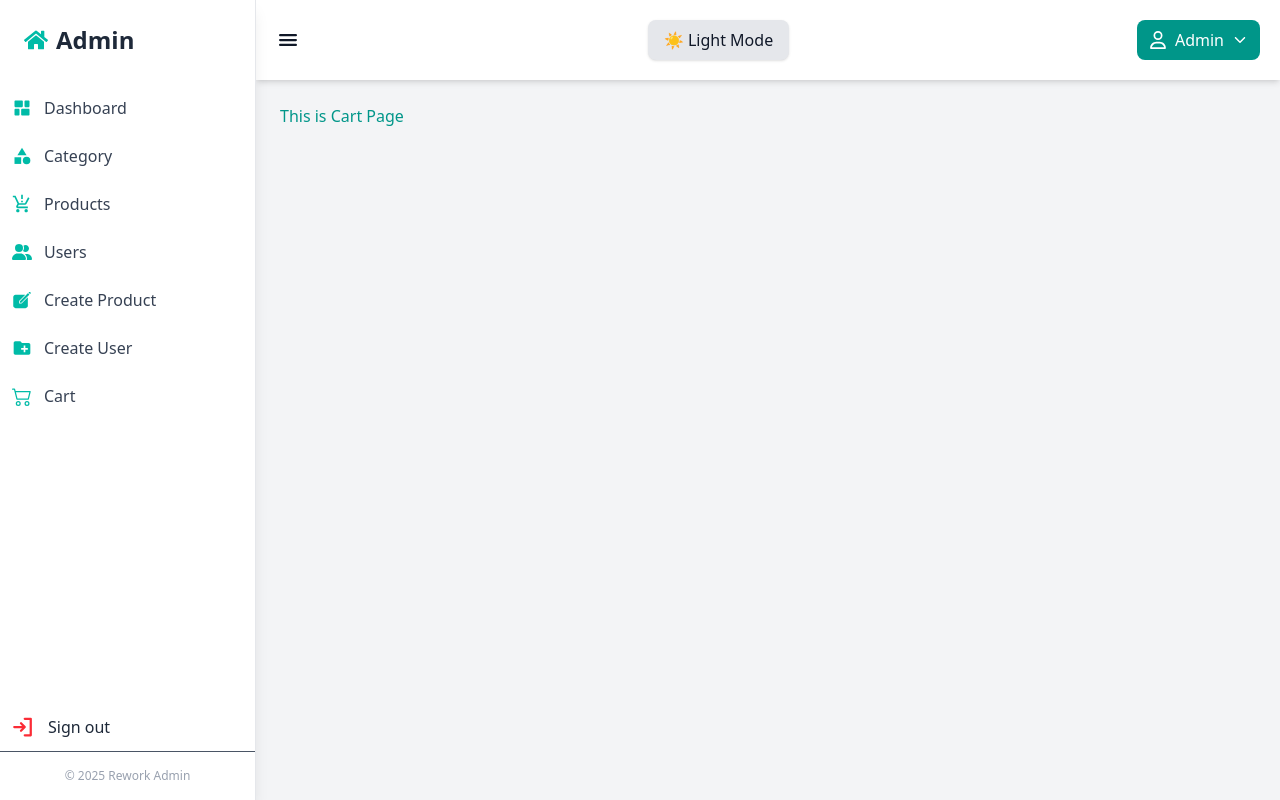
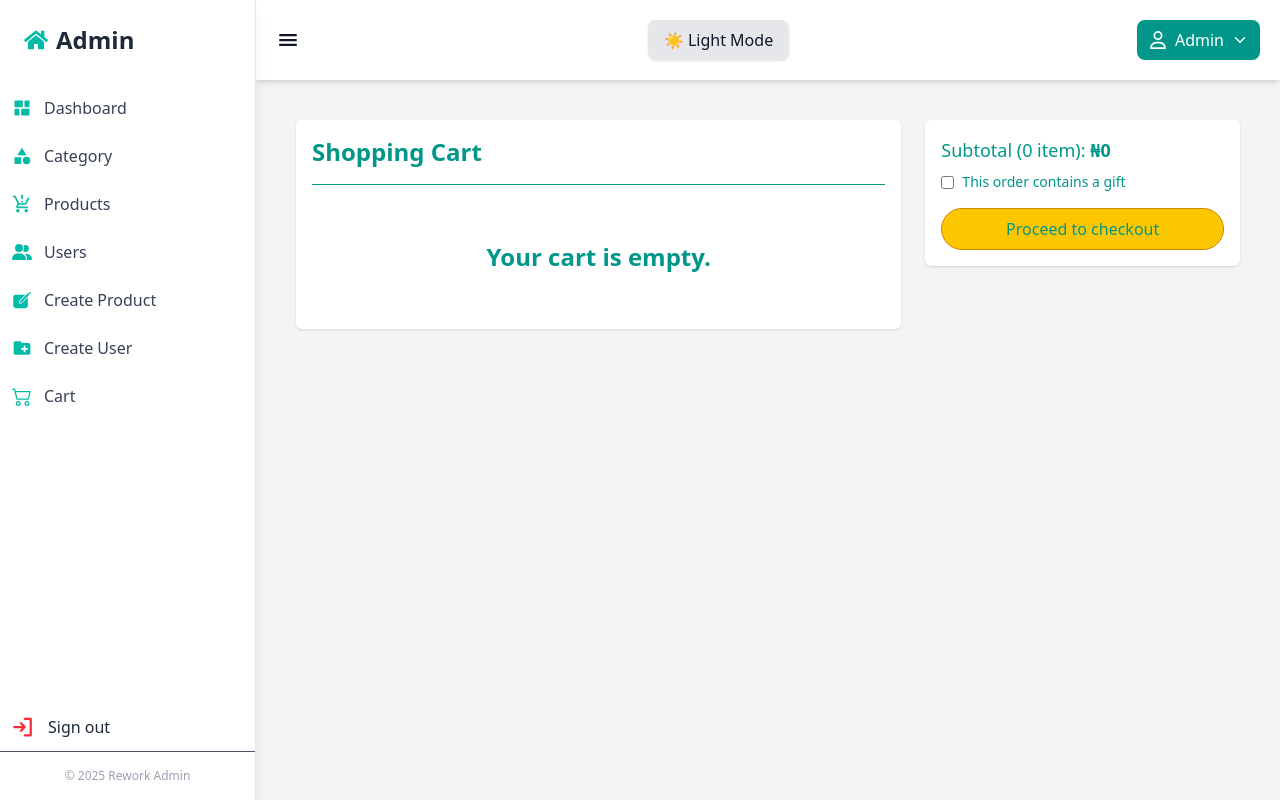
Before and after one commit to johnakpaojonugwa/Clone-Amazon, a React (Vite) app: page /dashboard/cart in a window 1280 px wide. Built offline with nearby package versions, Linux system fonts and the light colour scheme.

Commit message:
created the cart page

```diff
--- a/src/Admin/carts/Cart.jsx
+++ b/src/Admin/carts/Cart.jsx
@@ -1,8 +1,194 @@
+import { useEffect, useState } from "react";
+import axios from "axios";
+import { useApp } from "../../context/AppContext";
+import { toast, ToastContainer } from "react-toastify";
+
 function Cart() {
-    return (
-        <div>
-            <h1>This is Cart Page</h1>
+  const { API_BASE_URL, loading, setLoading } = useApp();
+  const user = JSON.parse(sessionStorage.getItem("user"));
+  const userId = user?.id;
+
+  const [cartItems, setCartItems] = useState([]);
+
+  // Fetch cart items
+  const fetchCart = async () => {
+    try {
+      setLoading(true);
+      const response = await axios.get(
+        `${API_BASE_URL}/carts?user_id=${userId}`
+      );
+      setCartItems(response.data.data || []);
+    } catch (error) {
+      toast.error("Failed to fetch cart");
+      console.log("Failed to fetch cart:", error);
+    } finally {
+      setLoading(false);
+    }
+  };
+
+  useEffect(() => {
+    if (userId) fetchCart();
+  }, [userId]);
+
+  // Update quantity
+  const updateQuantity = async (item, action) => {
+    const newQty =
+      action === "increase" ? item.quantity + 1 : item.quantity - 1;
+    if (newQty < 1) return;
+
+    try {
+      setLoading(true);
+      await axios.post(`${API_BASE_URL}/carts`, {
+        user_id: userId,
+        product_id: item.product_id,
+        has_variation: false,
+        quantity: newQty,
+      });
+      fetchCart();
+    } catch (error) {
+      console.log("Failed to update quantity:", error);
+    } finally {
+      setLoading(false);
+    }
+  };
+
+  // Delete item
+  const deleteItem = async (item) => {
+    try {
+      setLoading(true);
+      await axios.delete(`${API_BASE_URL}/carts`, {
+        data: {
+          user_id: userId,
+          product_id: item.product_id,
+        },
+      });
+      fetchCart();
+    } catch (error) {
+      console.error("Failed to delete cart item:", error);
+    } finally {
+      setLoading(false);
+    }
+  };
+
+  // Checkout cart
+  const handleCheckout = async () => {
+    try {
+      setLoading(true);
+      await axios.post(`${API_BASE_URL}/carts/checkout`, { user_id: userId });
+      alert("✅ Checkout successful!");
+      setCartItems([]);
+    } catch (error) {
+      console.error("Checkout failed:", error);
+    } finally {
+      setLoading(false);
+    }
+  };
+
+  // subtotal
+  const subtotal = cartItems.reduce(
+    (sum, item) => sum + item.price * item.quantity,
+    0
+  );
+
+  return (
+    <div className="bg-gray-100 min-h-screen">
+      <div className="max-w-7xl mx-auto p-4 flex flex-col lg:flex-row gap-6">
+        {/* LEFT — CART ITEMS */}
+        <div className="flex-1 bg-white p-4 rounded-md shadow-sm">
+          <h2 className="text-2xl font-semibold mb-4">Shopping Cart</h2>
+          <hr className="mb-4" />
+
+          {loading ? (
+            <p>Loading cart...</p>
+          ) : cartItems.length === 0 ? (
+            <h1 className="text-center text-2xl font-bold p-10">
+              Your cart is empty.
+            </h1>
+          ) : (
+            cartItems.map((item, index) => (
+              <div
+                key={index}
+                className="flex flex-col md:flex-row gap-4 py-4 border-b border-gray-200"
+              >
+                <img
+                  src={item.product?.image || "/placeholder.png"}
+                  alt={item.product?.name || "Product"}
+                  className="w-32 h-32 object-contain mx-auto md:mx-0"
+                />
+
+                <div className="flex-1">
+                  <h3 className="text-lg font-medium">{item.product?.name}</h3>
+                  <p className="text-sm text-gray-600">
+                    {item.product?.description || "No description available."}
+                  </p>
+
+                  <p className="text-sm mt-1 text-red-600">
+                    Only {item.stock || 1} left in stock — order soon.
+                  </p>
+
+                  <div className="flex items-center gap-2 mt-3">
+                    <button
+                      onClick={() => updateQuantity(item, "decrease")}
+                      className="px-2 py-1 border rounded"
+                    >
+                      -
+                    </button>
+                    <span>{item.quantity}</span>
+                    <button
+                      onClick={() => updateQuantity(item, "increase")}
+                      className="px-2 py-1 border rounded"
+                    >
+                      +
+                    </button>
+                    <button
+                      onClick={() => deleteItem(item)}
+                      className="text-blue-500 ml-4"
+                    >
+                      Delete
+                    </button>
+                    <button className="text-blue-500">Save for later</button>
+                  </div>
+                </div>
+
+                <div className="text-right text-lg font-semibold">
+                  ₦{(item.price * item.quantity).toLocaleString()}
+                </div>
+              </div>
+            ))
+          )}
+
+          {cartItems.length > 0 && (
+            <div className="text-right mt-4 text-lg font-semibold">
+              Subtotal ({cartItems.length} item
+              {cartItems.length > 1 ? "s" : ""}):{" "}
+              <span className="text-xl">₦{subtotal.toLocaleString()}</span>
+            </div>
+          )}
         </div>
-    )
+
+        {/* RIGHT — CHECKOUT BOX */}
+        <div className="w-full lg:w-1/3 bg-white p-4 rounded-md shadow-sm h-fit">
+          <h3 className="text-lg font-medium">
+            Subtotal ({cartItems.length} item
+            {cartItems.length > 1 ? "s" : ""}):{" "}
+            <span className="font-semibold">₦{subtotal.toLocaleString()}</span>
+          </h3>
+
+          <label className="flex items-center gap-2 mt-2 text-sm">
+            <input type="checkbox" />
+            This order contains a gift
+          </label>
+
+          <button
+            onClick={handleCheckout}
+            className="bg-yellow-400 hover:bg-yellow-500 w-full rounded-full py-2 mt-4 border border-yellow-600 font-medium"
+          >
+            Proceed to checkout
+          </button>
+        </div>
+      </div>
+    </div>
+  );
 }
+
 export default Cart;
```
